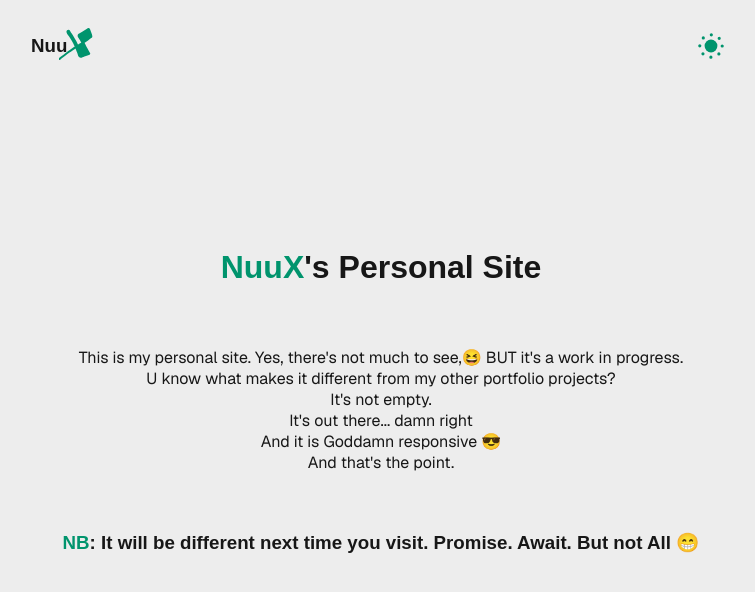
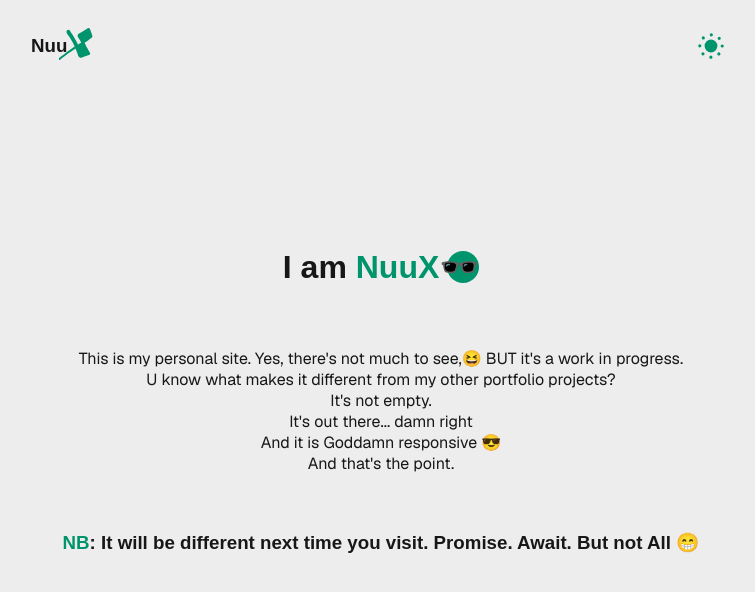
Before and after one commit to nuuxdev/nuux-personal-site, a Next.js app: page / in a window 1280 px wide. Shown: the top 592 px of the page, without its empty margins (259-1014 px from the left). Built offline with nearby package versions, Linux system fonts and the light colour scheme; no server answers; a web font is replaced by a local one.

Commit message:
NEW| custom emoji i guess

```diff
--- a/src/app/globals.css
+++ b/src/app/globals.css
@@ -144,3 +144,18 @@ header > .nav_container {
   height: 100vh;
   padding: 1rem;
 }
+#custom_emoji {
+  position: relative;
+  &::after {
+    content: "";
+    /* display: inline-block; */
+    width: 2rem;
+    height: 2rem;
+    background-color: var(--primary-color);
+    border-radius: 50%;
+    position: absolute;
+    right: 0;
+    bottom: 5%;
+    z-index: -1;
+  }
+}
--- a/src/app/page.tsx
+++ b/src/app/page.tsx
@@ -6,7 +6,7 @@ export default function Home() {
       <Header />
       <div className="container">
         <h1>
-          <span>NuuX</span>&apos;s Personal Site
+          I am <span id="custom_emoji">NuuX🕶️</span>
         </h1>
         <p style={{ textAlign: "center", maxWidth: "40rem" }}>
           This is my personal site. Yes, there&apos;s not much to see,😆 BUT
```
